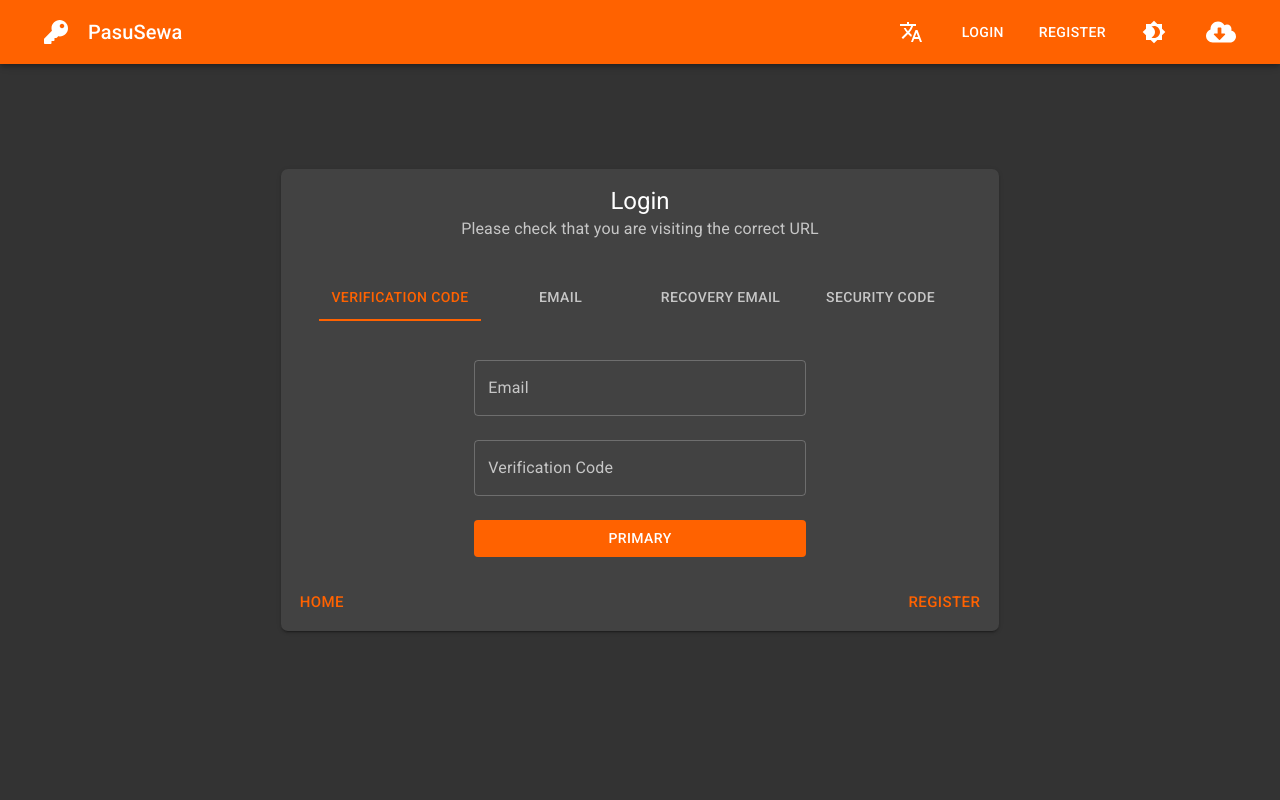
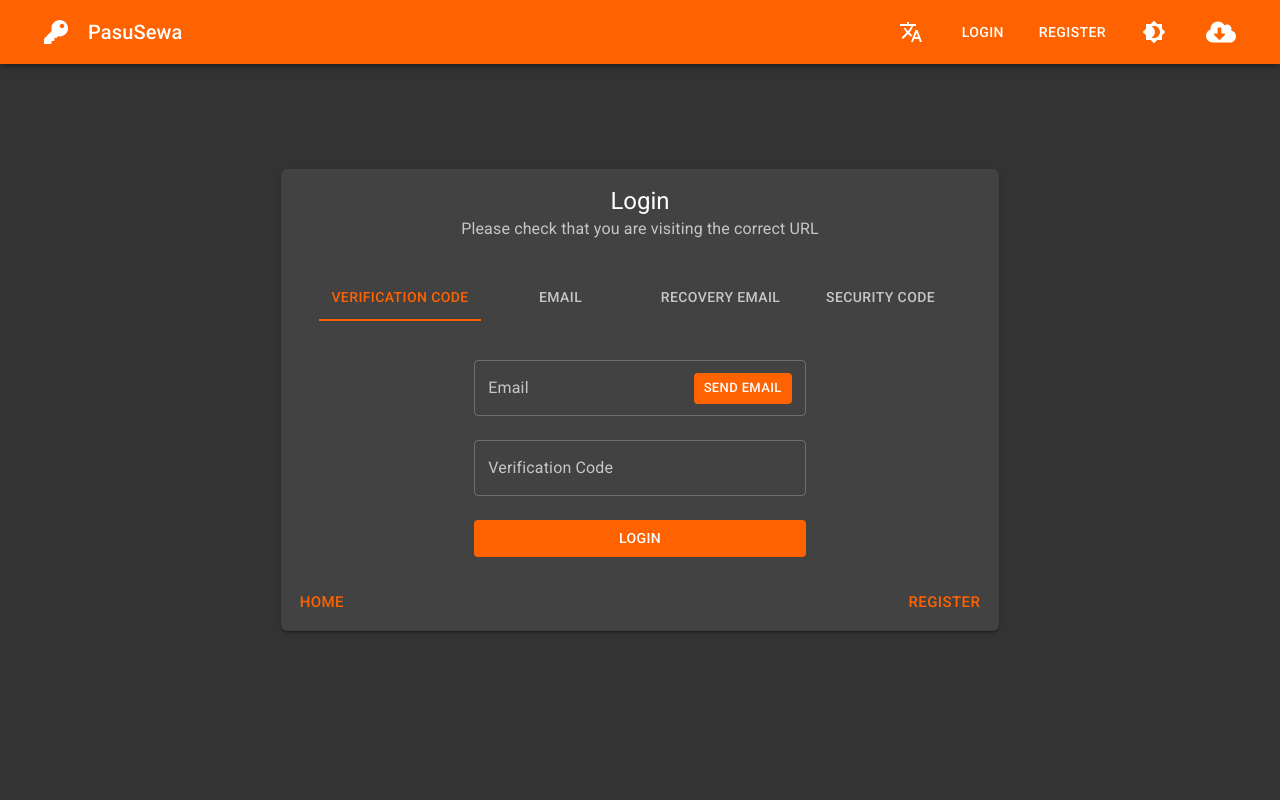
Before and after one commit to TheMrCorvy/Desktop-Frontend, a React (Create React App) app: page /login in a window 1280 px wide. Shown: the top 800 px of the page. Built offline with nearby package versions, Linux system fonts and the light colour scheme.

Commit message:
added the translations for twoFactor component

```diff
--- a/src/components/Sections/LoginOptions/EmailCode/index.tsx
+++ b/src/components/Sections/LoginOptions/EmailCode/index.tsx
@@ -8,6 +8,7 @@ import {
 	InputLabel,
 	FormControl,
 } from "@material-ui/core"
+
 import TimerButton from "../../../TimerButton"
 
 import { useSelector } from "react-redux"
--- a/src/components/Sections/LoginOptions/TwoFactorCode/index.tsx
+++ b/src/components/Sections/LoginOptions/TwoFactorCode/index.tsx
@@ -1,21 +1,67 @@
 import React from "react"
-import { Box, Grid, TextField, Button } from "@material-ui/core"
+import {
+	Box,
+	Grid,
+	FormControl,
+	InputLabel,
+	OutlinedInput,
+	Button,
+	InputAdornment,
+} from "@material-ui/core"
+
+import TimerButton from "../../../TimerButton"
+
+import { useSelector } from "react-redux"
+import { RootState } from "../../../../redux/store"
+import { translate } from "../../../../lang"
 
 const TwoFactorCode = ({ testing }: { testing?: boolean }) => {
+	const { lng } = useSelector((state: RootState) => state.lng)
+
+	const handleClick = () => {
+		if (testing) {
+			console.log("hola mundo")
+		} else {
+			console.log("production api call")
+		}
+	}
 	return (
 		<Box component="div" style={{ marginTop: 15 }}>
 			<Grid container justify="center" spacing={3}>
 				<Grid item xs={12} sm={6}>
 					<Grid container spacing={3}>
 						<Grid item xs={12}>
-							<TextField variant="outlined" label="Email" fullWidth />
+							<FormControl variant="outlined" fullWidth>
+								<InputLabel htmlFor="outlined-adornment-password">
+									{translate("auth_form_texts", lng, 0)}
+								</InputLabel>
+								<OutlinedInput
+									label={translate("auth_form_texts", lng, 0)}
+									endAdornment={
+										<InputAdornment position="end" onClick={handleClick}>
+											<TimerButton title={translate("send_email", lng)} />
+										</InputAdornment>
+									}
+								/>
+							</FormControl>
 						</Grid>
 						<Grid item xs={12}>
-							<TextField variant="outlined" label="Verification Code" fullWidth />
+							<FormControl variant="outlined" fullWidth>
+								<InputLabel htmlFor="outlined-adornment-password">
+									{translate("auth_form_texts", lng, 1)}
+								</InputLabel>
+								<OutlinedInput label={translate("auth_form_texts", lng, 1)} />
+							</FormControl>
 						</Grid>
 						<Grid item xs={12}>
-							<Button variant="contained" color="primary" fullWidth disableElevation>
-								Primary
+							<Button
+								variant="contained"
+								color="primary"
+								fullWidth
+								disableElevation
+								onClick={handleClick}
+							>
+								{translate("navbar_login_btn", lng)}
 							</Button>
 						</Grid>
 					</Grid>
```
